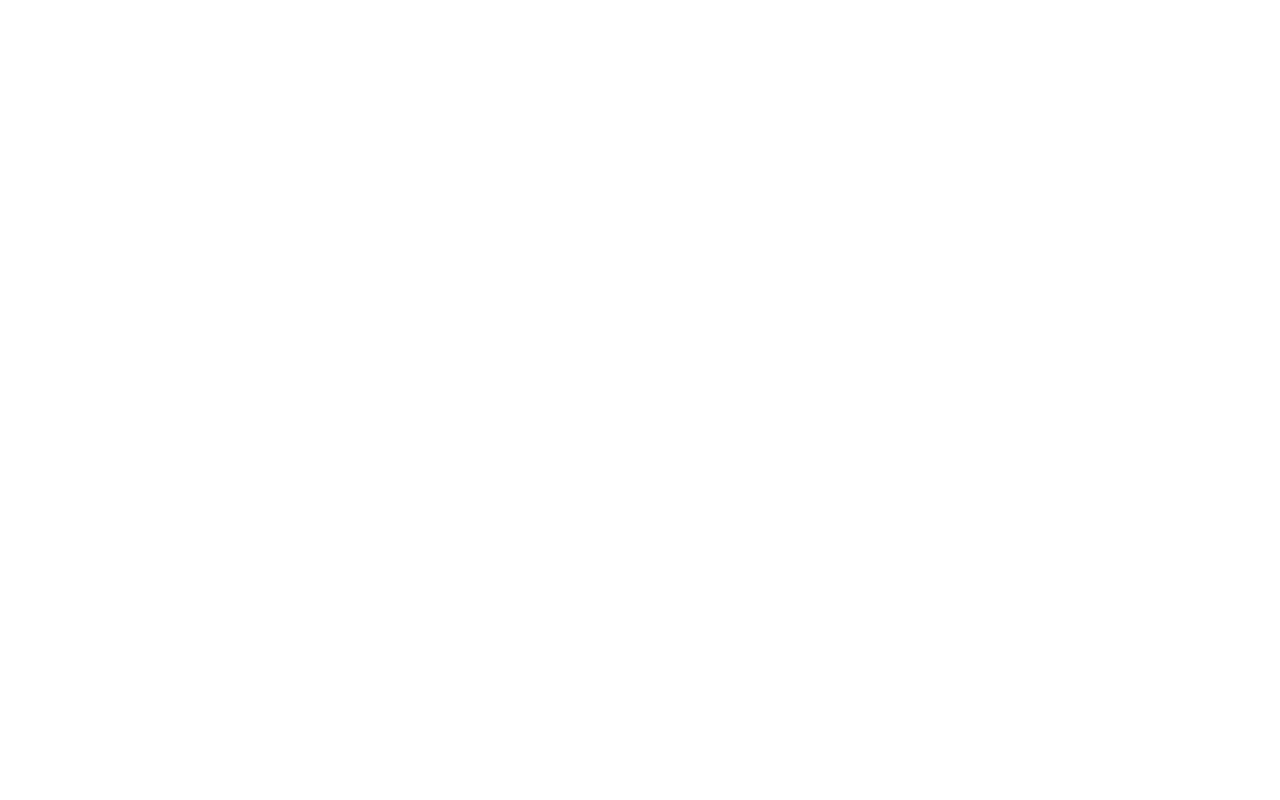
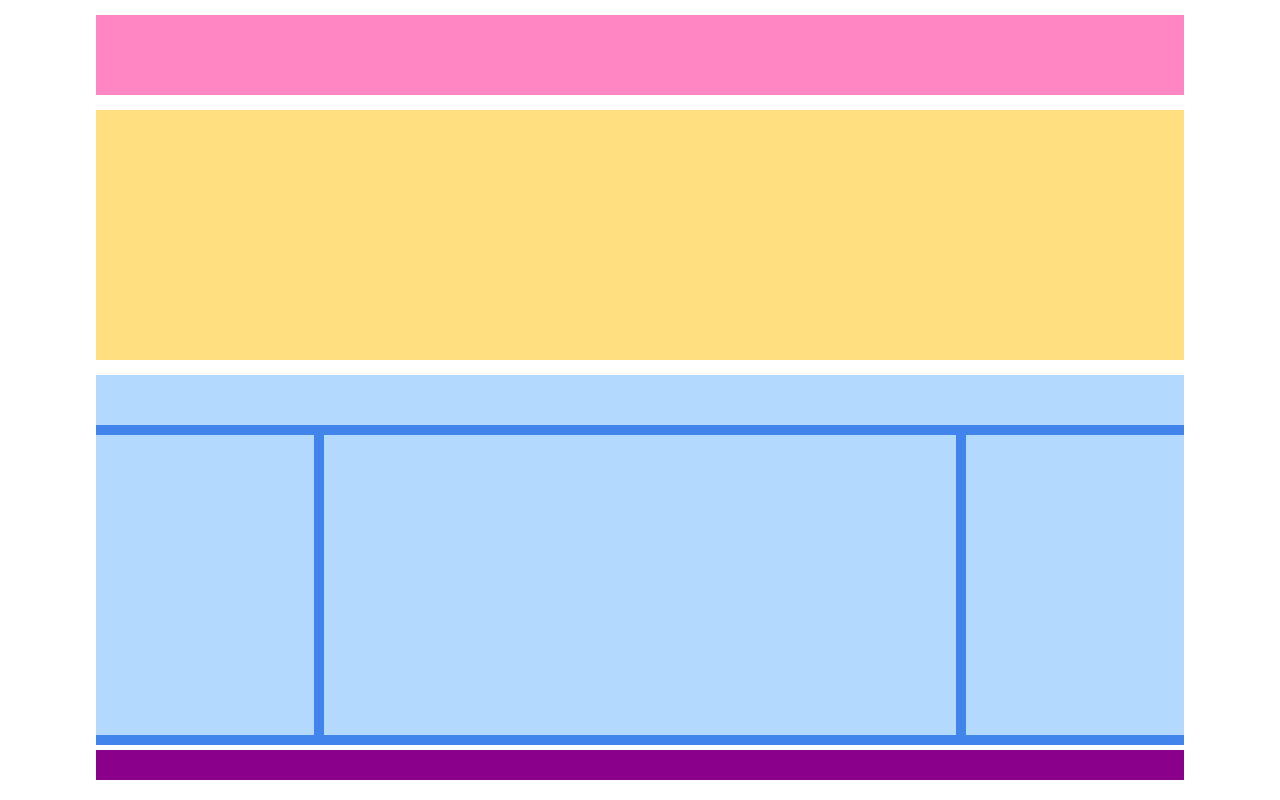
Before and after one commit to michelorusso/htmlcss-struttura-wp, a plain HTML site: page index.html in a window 1280 px wide. Drawn offline with Linux system fonts and the light colour scheme.

Commit message:
Consegna Esercizio

```diff
--- a/css/style.css
+++ b/css/style.css
@@ -0,0 +1,69 @@
+/*RESET*/
+*{
+    margin: 0;
+    padding: 0;
+    box-sizing: border-box;
+}
+
+.wrapping{
+    width: 85%;
+    margin: 15px auto;
+}
+
+/*Header*/
+.title-page{
+    height: 80px;
+    background-color:rgb(255, 134, 195);
+}
+
+.logo-page{
+    height: 250px;
+    background-color: #ffdf80;
+    margin: 15px 0;
+}
+
+.title{
+    height: 50px;
+    background-color: #b3d9ff;
+}
+/*End Header*/
+
+/*Main*/
+
+.clearfix::after{
+    content: "";
+    display: table;
+    clear: both;
+}
+
+.clearfix{
+    background-color: rgb(65, 133, 236);
+}
+
+.column{
+    float: left;
+}
+
+.col-left, .col-right{
+    width: 20%;
+    background-color: #b3d9ff;
+    height: 300px;
+    margin: 10px 0;
+}
+
+.col-center{
+    width: 58%;
+    background-color: #b3d9ff;
+    height: 300px;
+    margin: 10px 1%;
+}
+
+/*End Main*/
+
+/* Footer */
+.footer{
+    margin-top: 5px;
+    height: 30px;
+    background-color: darkmagenta;
+}
+/* End Footer */
--- a/index.html
+++ b/index.html
@@ -8,6 +8,31 @@
     <link rel="stylesheet" href="css/style.css">
 </head>
 <body>
+    <div class="wrapping">
 
+        <!--Header-->
+        <header>
+            <div class="title-page"></div>
+            <div class="logo-page"></div>
+        </header>
+        <!--End Header-->
+
+        <!--Main-->
+        <main>
+            <div class="title"></div>
+            <div class="clearfix">
+                <div class="column col-left"></div>
+                <div class="column col-center"></div>
+                <div class="column col-right"></div>
+            </div>
+        </main>
+        <!--End Main-->
+
+        <!--Foooter-->
+        <footer>
+            <div class="footer"></div>
+        </footer>
+        <!--End Footer-->
+    </div>
 </body>
 </html>
```
